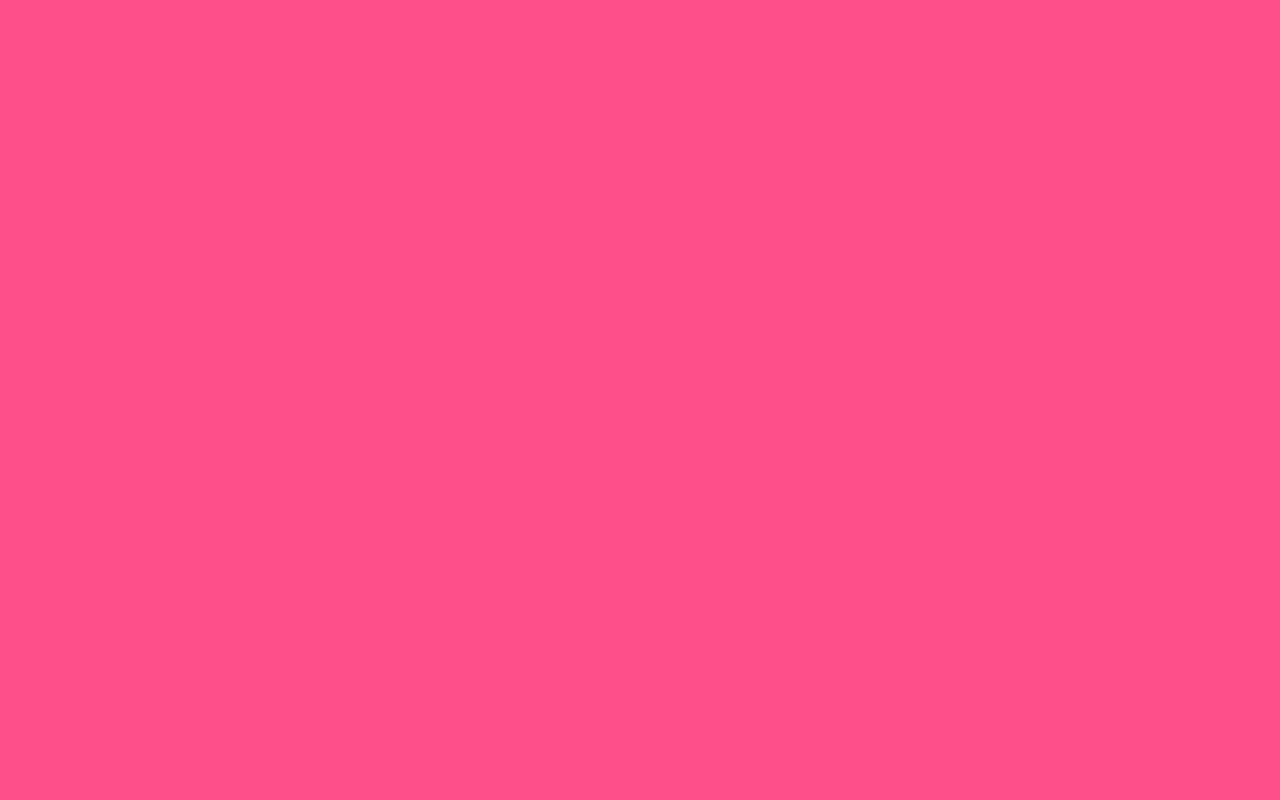
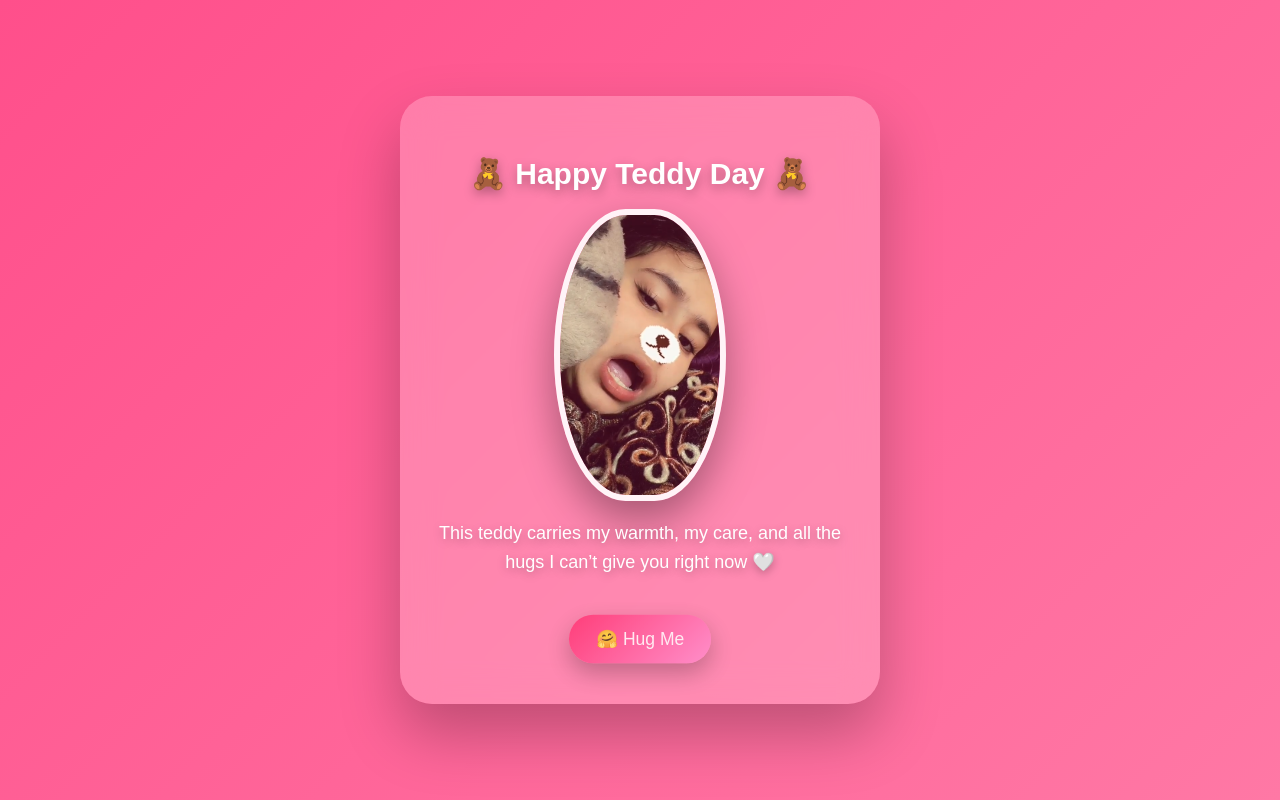
Before and after one commit to Nisith69/loveU-Shona, a React (Vite) app: page /teddy in a window 1280 px wide. Before the commit this address had no page. Built offline with nearby package versions, Linux system fonts and the light colour scheme.

Commit message:
Update components and styles

```diff
--- a/src/App.jsx
+++ b/src/App.jsx
@@ -2,6 +2,7 @@ import { Routes, Route } from "react-router-dom";
 import LoveCard from "./components/LoveCard";
 import ProposeDay from "./pages/ProposeDay";
 import ChocolateDay from "./pages/ChocolateDay";
+import TeddyDay from "./pages/TeddyDay";
 
 const DAYS = [
   {
@@ -16,6 +17,7 @@ export default function App() {
       <Route path="/" element={<LoveCard current={DAYS[0]} />} />
       <Route path="/propose" element={<ProposeDay />} />
       <Route path="/chocolate" element={<ChocolateDay />} />
+      <Route path="/teddy" element={<TeddyDay />} />
     </Routes>
   );
 }
--- a/src/components/LoveCard.jsx
+++ b/src/components/LoveCard.jsx
@@ -23,8 +23,7 @@ function Hearts() {
             left: Math.random() * 100 + "%",
             animationDelay: Math.random() * 5 + "s",
             fontSize: Math.random() * 20 + 18,
-          }}
-        >
+          }}>
           ❤️
         </span>
       ))}
@@ -126,9 +125,8 @@ export default function LoveCard({ current }) {
               {unlocked && (
                 <button
                   className="start-btn"
-                  onClick={() => navigate("/chocolate")}
-                >
-                  🍫 Open Chocolate Surprise 💖
+                  onClick={() => navigate("/teddy")}>
+                  🧸 Open Teddy Surprise
                 </button>
               )}
             </div>
--- a/src/pages/TeddyDay.jsx
+++ b/src/pages/TeddyDay.jsx
@@ -1,3 +1,56 @@
+import { useState } from "react";
+import teddy from "../assets/teddy.jpg"; // add your teddy image in assets
+
+const hugMessages = [
+  "Come here… I’m hugging you 🤍🧸",
+  "Whenever you feel low, I’m with you 💕",
+  "You’re safe in my arms 🫂",
+  "This hug is just for you 😌",
+  "I’ll never let you feel alone 🧸❤️"
+];
+
 export default function TeddyDay() {
-  return null;
+  const [message, setMessage] = useState("");
+  const [hugged, setHugged] = useState(false);
+
+  const handleHug = () => {
+    const random =
+      hugMessages[Math.floor(Math.random() * hugMessages.length)];
+    setMessage(random);
+    setHugged(true);
+  };
+
+  return (
+    <div className="page">
+      <div className="card">
+        <h1>🧸 Happy Teddy Day 🧸</h1>
+
+        <img
+          src={teddy}
+          alt="teddy"
+          className={`proposal-photo ${hugged ? "fade-img" : ""}`}
+        />
+
+        <p className="love-letter">
+          This teddy carries my warmth, my care,
+          and all the hugs I can’t give you right now 🤍
+        </p>
+
+        {!hugged && (
+          <button className="start-btn" onClick={handleHug}>
+            🤗 Hug Me
+          </button>
+        )}
+
+        {hugged && (
+          <>
+            <h2 className="final-proposal">{message}</h2>
+            <p style={{ color: "#fff", marginTop: "10px" }}>
+              Stay here as long as you want 🧸💞
+            </p>
+          </>
+        )}
+      </div>
+    </div>
+  );
 }
--- a/src/styles/style.css
+++ b/src/styles/style.css
@@ -1,9 +1,16 @@
+/* =========================
+   GLOBAL
+========================= */
 body {
   margin: 0;
   font-family: "Poppins", sans-serif;
   overflow: hidden;
-  background: #ff4f8b;
+  background: linear-gradient(135deg, #ff4f8b, #ff78a5);
 }
+
+/* =========================
+   BUTTONS
+========================= */
 .start-btn {
   background: linear-gradient(135deg, #ff2f6d, #ff8fcf);
   border: none;
@@ -15,6 +22,11 @@ body {
   margin-top: 20px;
   box-shadow: 0 10px 25px rgba(0,0,0,0.3);
   animation: pop 1s ease infinite alternate;
+  transition: transform 0.3s ease;
+}
+
+.start-btn:hover {
+  transform: scale(1.06);
 }
 
 .proposal-buttons {
@@ -48,6 +60,9 @@ body {
   transition: 0.2s ease;
 }
 
+/* =========================
+   ACCEPTED STATE
+========================= */
 .accepted h2 {
   color: #fff;
   font-size: 26px;
@@ -61,16 +76,22 @@ body {
   margin-top: 10px;
 }
 
+/* =========================
+   LOVE LETTER
+========================= */
 .love-letter {
   color: #fff;
   font-size: 18px;
   white-space: pre-wrap;
-  text-align: left;
-  margin-top: 15px;
-  line-height: 1.7;
-  text-shadow: 0 3px 10px rgba(0,0,0,0.3);
+  text-align: center;
+  margin-top: 18px;
+  line-height: 1.8;
+  text-shadow: 0 4px 12px rgba(0,0,0,0.35);
 }
 
+/* =========================
+   IMAGES & VIDEO
+========================= */
 .proposal-photo {
   max-width: 160px;
   width: 100%;
@@ -80,7 +101,36 @@ body {
   display: block;
 }
 
+.card img {
+  width: 220px;
+  height: 280px;
+  border-radius: 50% / 60%;
+  border: 6px solid rgba(255,255,255,0.9);
+  object-fit: cover;
+  margin: 18px auto;
+  display: block;
+  box-shadow: 0 18px 40px rgba(0,0,0,0.35);
+  transition: transform 0.4s ease;
+}
 
+.card img:hover {
+  transform: scale(1.04);
+}
+
+.love-video {
+  width: 240px;
+  height: 240px;
+  border-radius: 25px;
+  border: 5px solid white;
+  object-fit: cover;
+  margin: 15px auto;
+  display: block;
+  box-shadow: 0 12px 30px rgba(0,0,0,0.35);
+}
+
+/* =========================
+   FINAL MESSAGE
+========================= */
 .final-proposal {
   margin-top: 20px;
   font-size: 24px;
@@ -89,7 +139,9 @@ body {
   text-shadow: 0 4px 15px rgba(0,0,0,0.4);
 }
 
-/* MAIN PAGE */
+/* =========================
+   PAGE & CARD
+========================= */
 .page {
   min-height: 100vh;
   width: 100%;
@@ -100,7 +152,15 @@ body {
   box-sizing: border-box;
 }
 
-/* CARD */
+/* SPECIAL DAY THEMES */
+.page.teddy {
+  background: linear-gradient(135deg, #ff6fae, #ff9acb);
+}
+
+.page.chocolate {
+  background: linear-gradient(135deg, #4b2c20, #7a4a2e);
+}
+
 .card {
   background: rgba(255, 255, 255, 0.22);
   backdrop-filter: blur(18px);
@@ -109,14 +169,16 @@ body {
   text-align: center;
   max-width: 420px;
   width: 90%;
+  max-height: 90vh;
+  overflow-y: auto;
   box-shadow: 0 30px 60px rgba(0, 0, 0, 0.25);
   animation: pop 1s ease;
   z-index: 2;
-    max-height: 90vh;
-  overflow-y: auto;
 }
 
-/* TITLE */
+/* =========================
+   CARD CONTENT
+========================= */
 .card h1 {
   color: #fff;
   margin-bottom: 15px;
@@ -124,29 +186,6 @@ body {
   text-shadow: 0 4px 12px rgba(0,0,0,0.3);
 }
 
-/* IMAGE */
-.card img {
-  width: 240px;
-  height: 240px;
-  border-radius: 50%;
-  border: 5px solid white;
-  object-fit: cover;
-  margin: 15px 0;
-  box-shadow: 0 12px 30px rgba(0,0,0,0.3);
-}
-
-/* VIDEO */
-.love-video {
-  width: 240px;
-  height: 240px;
-  border-radius: 25px;
-  border: 5px solid white;
-  object-fit: cover;
-  margin: 15px 0;
-  box-shadow: 0 12px 30px rgba(0,0,0,0.35);
-}
-
-/* MESSAGE */
 .card p {
   color: #fff;
   font-size: 18px;
@@ -155,12 +194,13 @@ body {
   text-shadow: 0 3px 10px rgba(0,0,0,0.25);
 }
 
-/* FADE EFFECT */
+/* =========================
+   EFFECTS
+========================= */
 .fade-img {
   animation: fade 1.5s ease;
 }
 
-/* TIMER */
 .timer {
   color: #fff;
   margin-top: 18px;
@@ -175,7 +215,9 @@ body {
   margin-top: 5px;
 }
 
-/* FLOATING HEARTS */
+/* =========================
+   FLOATING HEARTS
+========================= */
 .hearts {
   position: fixed;
   inset: 0;
@@ -190,7 +232,9 @@ body {
   opacity: 0.8;
 }
 
-/* ANIMATIONS */
+/* =========================
+   ANIMATIONS
+========================= */
 @keyframes floatUp {
   0% {
     transform: translateY(0) scale(1);
@@ -224,7 +268,9 @@ body {
   }
 }
 
-/* MOBILE */
+/* =========================
+   MOBILE
+========================= */
 @media (max-width: 480px) {
   .card h1 {
     font-size: 26px;
@@ -232,8 +278,8 @@ body {
 
   .card img,
   .love-video {
-    width: 200px;
-    height: 200px;
+    width: 190px;
+    height: 240px;
   }
 
   .card p {
```
Also changed, not shown: src/assets/teddy.jpg (added).
